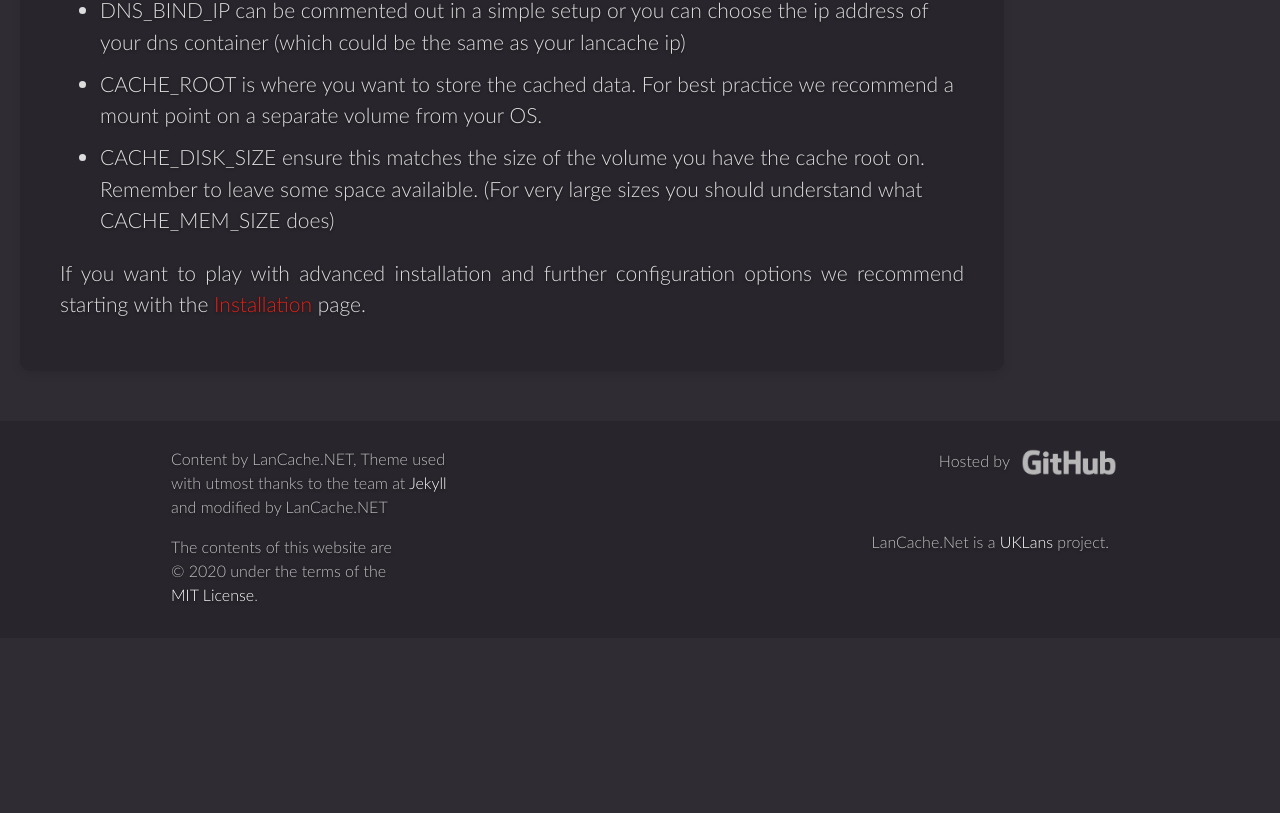
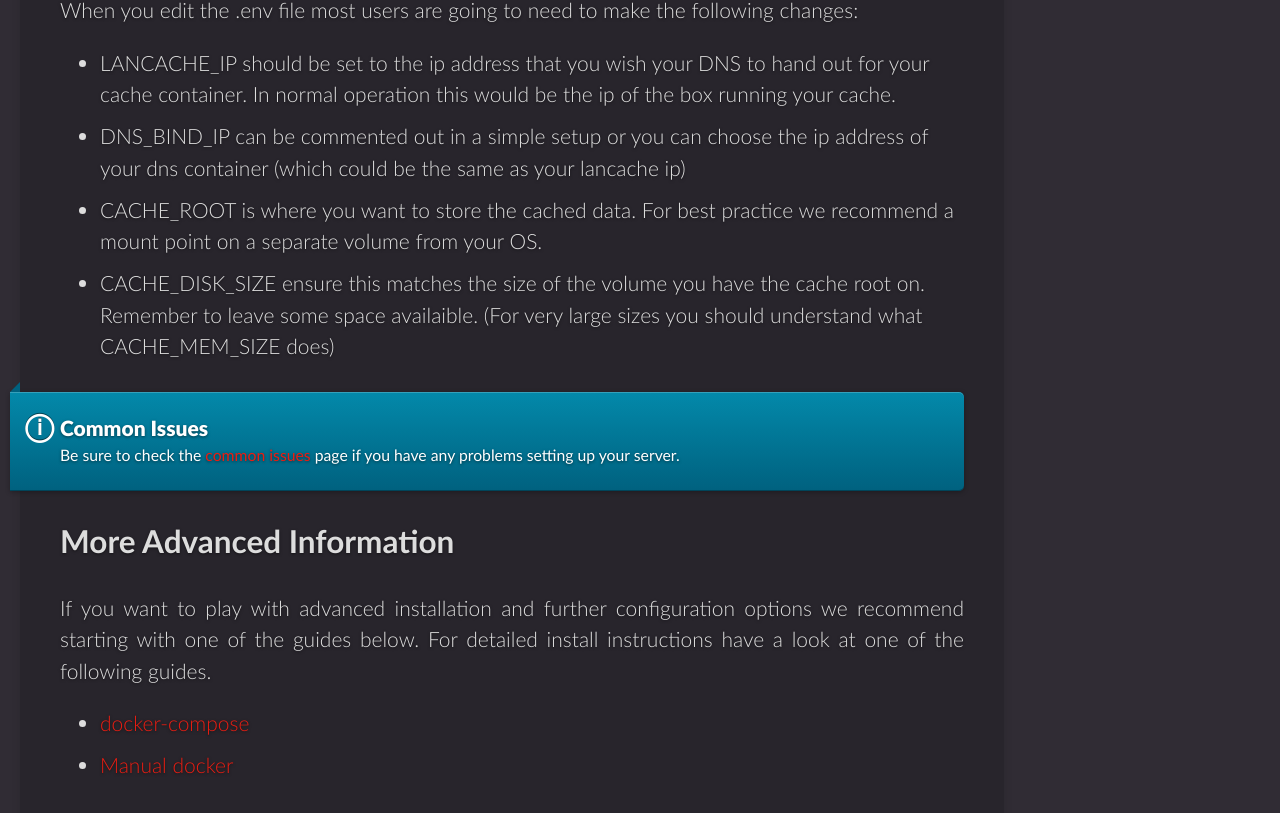
Before and after one commit to lancachenet/lancachenet.github.io, a Jekyll site: the page built from _docs/index.md, in a window 1280 px wide and 900 px high, scrolled down 1109 px. Shown: the top 813 px of the window. Built offline with Jekyll 4.4.1, drawn with Linux system fonts in a browser that asks for light colours; comment, search, counter and statistics services are not loaded; before the commit the page ends 1747 px from its top, so only the background shows below that; some of the changed text lies outside the part shown.

Commit message:
colapsed install into quickstart

```diff
--- a/_data/docs_nav.yml
+++ b/_data/docs_nav.yml
@@ -3,7 +3,7 @@
 - title: Getting Started
   docs:
     - link: /docs/
-    - link: /docs/installation/
+#    - link: /docs/installation/
 #    - link: /docs/step-by-step/01-setup/
     - link: /docs/faq/
     - link: /docs/support/
--- a/_docs/index.md
+++ b/_docs/index.md
@@ -9,7 +9,10 @@
 
 ## Prerequisites
 
-* See [requirements](/docs/installation#requirements)
+The best and quickest way is to get started with lancache.net is to use the quickstart. Before you begin make sure you have:
+
+* A modern Linux distribution supporting Docker, eg [Ubuntu](https://www.ubuntu.com) or [CentOS](https://www.centos.org/)
+* [Docker](https://www.docker.com/)
 
 ## The Simplest Method
 
@@ -55,4 +58,16 @@
 * CACHE_ROOT is where you want to store the cached data. For best practice we recommend a mount point on a separate volume from your OS.
 * CACHE_DISK_SIZE ensure this matches the size of the volume you have the cache root on. Remember to leave some space availaible. (For very large sizes you should understand what CACHE_MEM_SIZE does)
 
-If you want to play with advanced installation and further configuration options we recommend starting with the [Installation](/docs/installation/) page.
+<div class="note info">
+	<h5>Common Issues</h5>
+    <p>
+    	Be sure to check the <a href="/docs/common-issues/">common issues</a> page if you have any problems setting up your server.
+    </p>
+</div>
+
+## More Advanced Information
+If you want to play with advanced installation and further configuration options we recommend starting with one of the guides below. For detailed install instructions have a look at one of the following guides.
+
+* [docker-compose](/docs/installation/docker-compose/)
+* [Manual docker](/docs/installation/docker/)
+{% comment %}* [Step by step](/docs/step-by-step/01-setup/) {% endcomment %}
```
